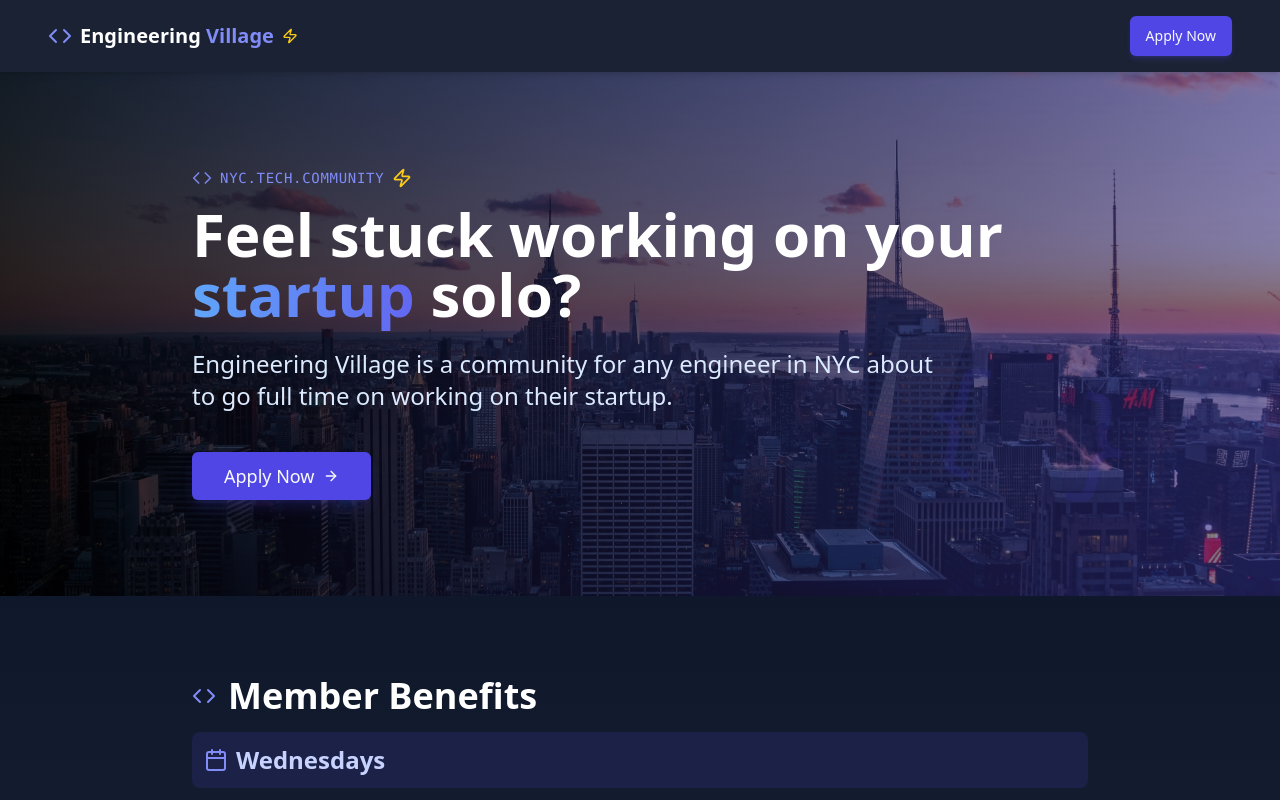
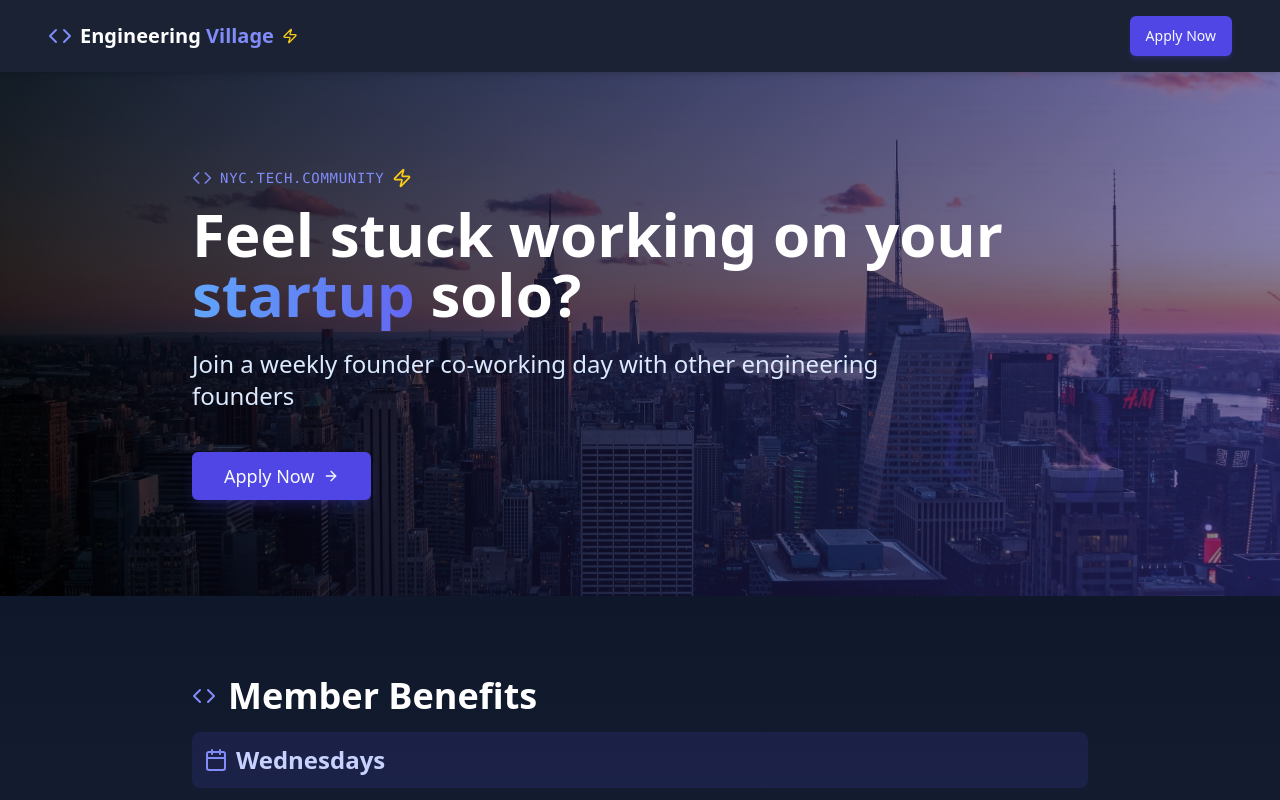
Before and after one commit to yazgiraldoa/engineer-village, a React (Vite) app: page / in a window 1280 px wide. Shown: the top 800 px of the page. Built offline with nearby package versions, Linux system fonts and the light colour scheme.

Commit message:
Visual edit in Lovable
Edited UI in Lovable

```diff
--- a/src/components/Hero.tsx
+++ b/src/components/Hero.tsx
@@ -1,8 +1,6 @@
-
 import React from 'react';
 import { Button } from '@/components/ui/button';
 import { ArrowRight, Code, Zap } from 'lucide-react';
-
 const Hero = () => {
   return <section className="relative py-24 px-6 md:px-12 overflow-hidden">
       {/* NYC Skyline Background Image */}
@@ -30,9 +28,7 @@ const Hero = () => {
           <h1 className="text-4xl md:text-5xl lg:text-6xl font-bold text-white mb-6 leading-tight">
             Feel stuck working on your <span className="bg-clip-text text-transparent bg-gradient-to-r from-blue-400 to-indigo-500">startup</span> solo?
           </h1>
-          <p className="text-xl md:text-2xl text-blue-100 mb-10 max-w-3xl">
-            Engineering Village is a community for any engineer in NYC about to go full time on working on their startup.
-          </p>
+          <p className="text-xl md:text-2xl text-blue-100 mb-10 max-w-3xl">Join a weekly founder co-working day with other engineering founders</p>
           <Button className="bg-indigo-600 hover:bg-indigo-700 transition-all shadow-lg shadow-indigo-600/20 text-lg px-8 py-6 group" asChild>
             <a href="https://airtable.com/app4khX3IgMNZTinP/pag6OUaSXYUHWqRbK/form" target="_blank" rel="noopener noreferrer" className="flex items-center gap-2">
               Apply Now <ArrowRight size={20} className="group-hover:translate-x-1 transition-transform" />
```
